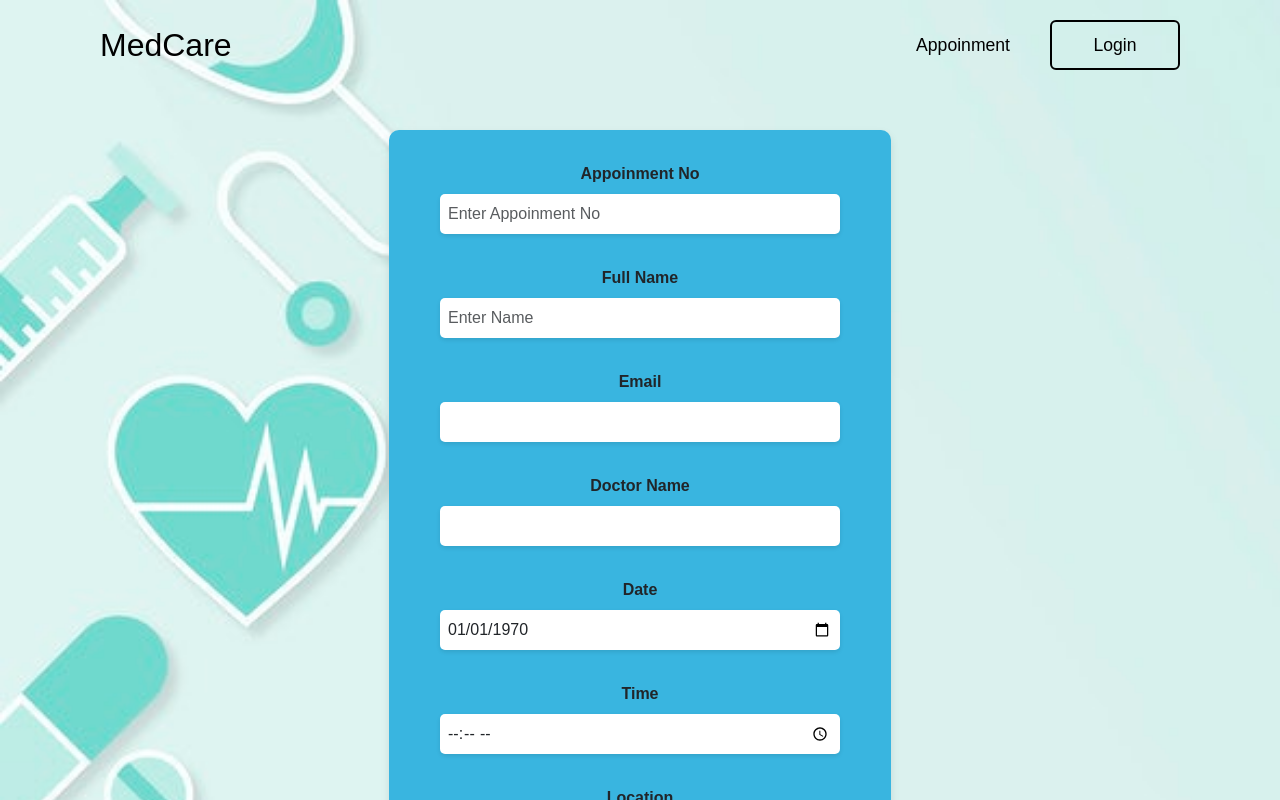
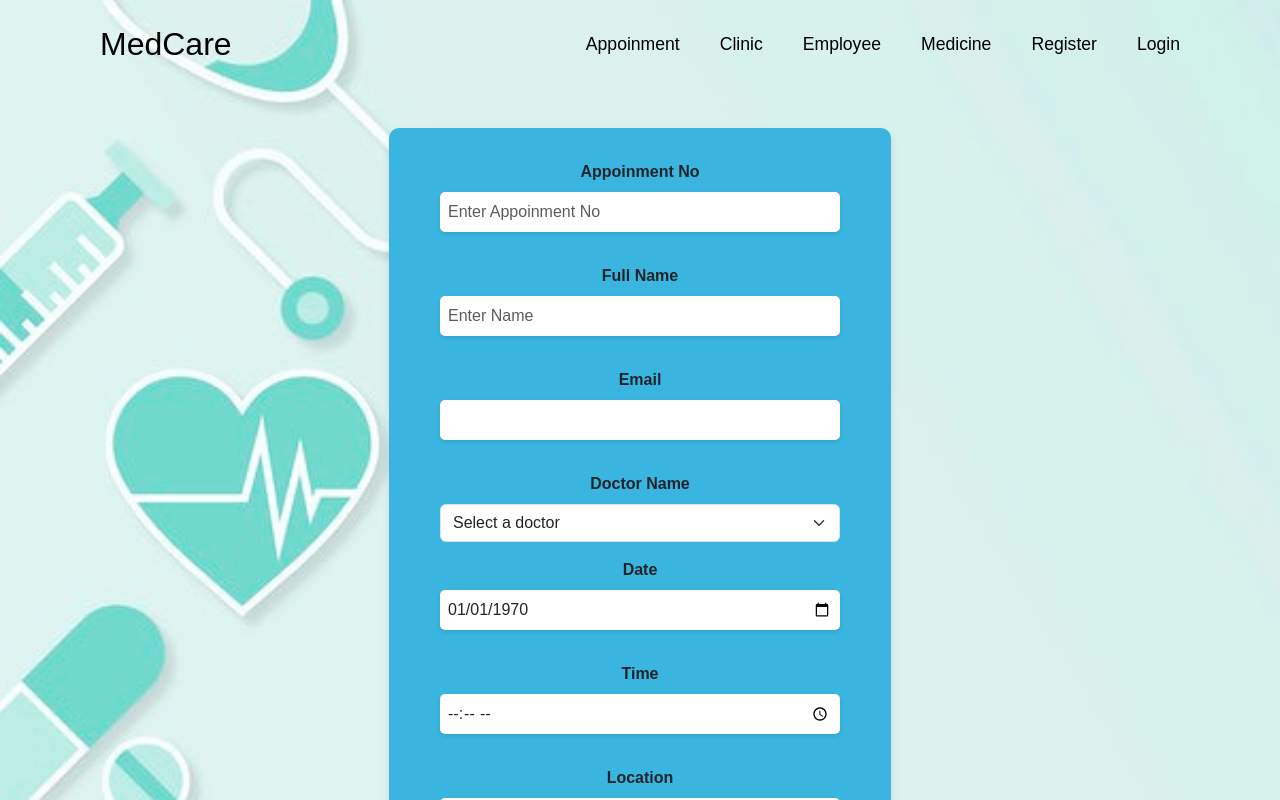
Before and after one commit to SLIITITP/ITP_WD_IT_03.02_G09, a React (Create React App) app in the folder frontend-appoinment/: page /update-appoinment in a window 1280 px wide. Shown: the top 800 px of the page. Built offline with nearby package versions, Linux system fonts and the light colour scheme.

Commit message:
Add Login and Register to the code

```diff
--- a/frontend-appoinment/src/components/AddAppoinment.js
+++ b/frontend-appoinment/src/components/AddAppoinment.js
@@ -82,10 +82,12 @@ export default function AddAppoinment() {
                 <div className="mb-3">
                     <label forHtml="doctorname" className="form-label">Doctor Name</label>
                     <select className="form-select" id="doctorname" value={doctorname} onChange={(e) => {setDoctorName(e.target.value)}}>
-                        <option value="">Select a doctor</option>
+                    <option value="">Select a doctor</option>
                         <option value="Dr. John Doe">Dr. John Doe</option>
                         <option value="Dr. Jane Smith">Dr. Jane Smith</option>
                         <option value="Dr. Mark Johnson">Dr. Mark Johnson</option>
+                        <option value="Dr. Saravanan">Dr. Saravanan</option>
+                        <option value="Dr. Sharujan">Dr. Sharujan</option>
                         {/* Add more doctor options as needed */}
                 </select>
                 </div>
--- a/frontend-appoinment/src/components/Login.js
+++ b/frontend-appoinment/src/components/Login.js
@@ -1,10 +1,13 @@
 import React, {useState} from 'react'
 import axios from 'axios';
 import css from '../styles/Login.module.css';
+import { useNavigate } from 'react-router-dom';
+
 
 function Login() {
     const [email, setEmail] = useState("");
     const [password, setPassword] = useState("");
+    let navigate = useNavigate();
 
     async function login(e) {
         e.preventDefault();
@@ -14,9 +17,10 @@ function Login() {
             password
         }
 
-        await axios.post("http://localhost:6000/user/login",user)
+        await axios.post("http://localhost:5001/user/login",user)
         .then(() => {
             alert("User Logged Successfully");
+            navigate('/add-appoinment');
         })
         .catch(err => {
             alert(err);
--- a/frontend-appoinment/src/components/NavBar.js
+++ b/frontend-appoinment/src/components/NavBar.js
@@ -10,9 +10,13 @@ function NavBar() {
             <span className="navbar-toggler-icon"></span>
             </button> */}
             <nav className={css.navigation}>
-                <Link to='/appoinments'>Appoinment</Link>
-                <button className ={css.btnLogin_popup}>Login</button>
-            </nav>
+  <Link to='/appoinments'>Appoinment</Link>
+  <Link to='/clinics'>Clinic</Link>
+  <Link to='/employees'>Employee</Link>
+  <Link to='/medicines'>Medicine</Link>
+  <Link to='/register' className={css.blinkButton}>Register</Link>
+  <Link to='/login' className={css.blinkButton}>Login</Link>
+</nav>
         </div>
     )
 }
--- a/frontend-appoinment/src/components/Register.js
+++ b/frontend-appoinment/src/components/Register.js
@@ -1,11 +1,13 @@
 import React, {useState} from 'react';
 import axios from 'axios';
 import css from '../styles/Register.module.css';
+import { useNavigate } from 'react-router-dom';
 
 export default function Register() {
     const [name, setName] = useState("");
     const [email, setEmail] = useState("");
     const [password, setPassword] = useState("");
+    let navigate = useNavigate();
 
     async function register(e) {
         e.preventDefault();
@@ -16,9 +18,10 @@ export default function Register() {
             password
         }
 
-        await axios.post("http://localhost:6000/user/register",newUser)
+        await axios.post("http://localhost:5001/user/register",newUser)
         .then(() => {
             alert("User Registered Successfully");
+            navigate('/login');
         })
         .catch(err => {
             alert(err);
--- a/frontend-appoinment/src/components/UpdateAppoinment.js
+++ b/frontend-appoinment/src/components/UpdateAppoinment.js
@@ -80,7 +80,15 @@ export default function UpdateAppoinment() {
                 </div>
                 <div className="mb-3">
                     <label forHtml="doctorname" className="form-label">Doctor Name</label>
-                    <input type="text" className="form-control" id="doctorname" value={doctorname} onChange={(e) => {setDoctorName(e.target.value)}}/>
+                    <select className="form-select" id="doctorname" value={doctorname} onChange={(e) => {setDoctorName(e.target.value)}}>
+                    <option value="">Select a doctor</option>
+                        <option value="Dr. John Doe">Dr. John Doe</option>
+                        <option value="Dr. Jane Smith">Dr. Jane Smith</option>
+                        <option value="Dr. Mark Johnson">Dr. Mark Johnson</option>
+                        <option value="Dr. Saravanan">Dr. Saravanan</option>
+                        <option value="Dr. Sharujan">Dr. Sharujan</option>
+                        {/* Add more doctor options as needed */}
+                </select>
                 </div>
                 <div className="mb-3">
                     <label forHtml="date" className="form-label">Date</label>
```
Also changed, not shown: frontend-appoinment/src/components/Header.js (+25 -0 lines), 2 other files (tests, documents, lock files or other folders).
